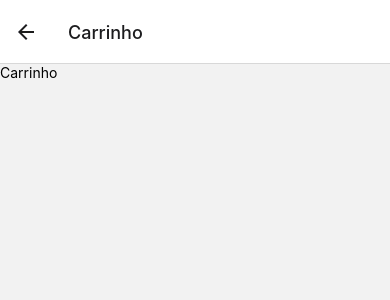
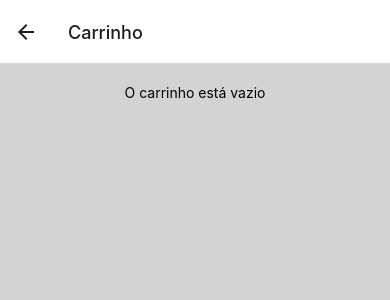
Before and after one commit to lppellin/rn-app-ecommerce, a React Native app: screen /Carrinho in a window 390 px wide. Shown: the top 300 px of the page. Built offline with nearby package versions, Linux system fonts and the light colour scheme.

Commit message:
update tela carrinho

```diff
--- /dev/null
+++ b/src/components/CarrinhoCard.tsx
@@ -0,0 +1,80 @@
+import { Image, StyleSheet, Text, TouchableOpacity, View } from "react-native";
+import { useCart } from "../context/CarrinhoContext";
+
+interface ProductCartProps {
+    nome: string;
+    foto: string;
+    preco: number;
+    quantidade: number;
+    id: number;
+}
+export default function ProductCart({ nome, foto, preco, quantidade, id }: ProductCartProps) {
+    const { aumentarQuantidade, diminuirQuantidade, removerDoCarrinho } = useCart();
+
+
+    return (
+        <View style={styles.container}>
+            <View style={[{ flexDirection: 'row', alignItems: 'center', marginTop: 10 }]}>
+                <Image
+                    source={{ uri: foto }}
+                    style={{ width: 110, height: 120, borderRadius: 15, marginRight: 15 }}
+                />
+                <View>
+
+                    <Text style={{ fontSize: 20 }}>{nome}</Text>
+                    <Text style={{ fontSize: 18, color: 'green' }}>R$ {preco.toFixed(2)}</Text>
+
+
+                    <View style={{ flexDirection: 'row', alignItems: 'center', }}>
+                        <Text
+                            style={{ fontSize: 16, marginRight: 5 }}
+                        >
+                            Quantidade:
+                        </Text>
+                        <TouchableOpacity
+                            onPress={() => diminuirQuantidade(id)}
+                            style={{ padding: 5, backgroundColor: 'gray', marginRight: 5, width: 30, borderRadius: 8 }}
+                        >
+                            <Text style={{ color: 'white', textAlign: 'center' }}>-</Text>
+                        </TouchableOpacity>
+
+                        <Text
+                            style={{ padding: 5, marginRight: 5, width: 30, textAlign: 'center' }}
+                        >
+                            {quantidade}
+                        </Text>
+
+                        <TouchableOpacity
+                            onPress={() => aumentarQuantidade(id)}
+                            style={{ padding: 5, backgroundColor: 'gray', marginRight: 5, width: 30, borderRadius: 8 }}
+                        >
+                            <Text style={{ color: 'white', textAlign: 'center' }}>+</Text>
+                        </TouchableOpacity>
+
+                    </View>
+
+                    <TouchableOpacity
+                        onPress={() => removerDoCarrinho(id)}
+                        style={{ padding: 5, backgroundColor: 'red', marginTop: 10, borderRadius: 5, alignSelf: 'flex-start', }}
+                    >
+                        <Text style={{ color: 'white', textAlign: 'center' }}>Remover</Text>
+                    </TouchableOpacity>
+
+                </View>
+
+            </View>
+
+        </View>
+
+    );
+}
+
+const styles = StyleSheet.create({
+    container: {
+        margin: 10,
+        padding: 10,
+        borderRadius: 15,
+        minWidth: '85%',
+        backgroundColor: 'white',
+    },
+})
--- a/src/screens/Carrinho.tsx
+++ b/src/screens/Carrinho.tsx
@@ -1,9 +1,38 @@
-import { Text, View } from "react-native";
+import { SafeAreaView, ScrollView, StatusBar, StyleSheet, Text } from "react-native";
+import { useCart } from "../context/CarrinhoContext";
+import ProductCart from "../components/CarrinhoCard";
 
 export default function Carrinho() {
+    const { carrinho } = useCart(); //  hook useCart para acessar o contexto
+
     return (
-        <View>
-            <Text>Carrinho</Text>
-        </View>
+        <SafeAreaView style={styles.container}>
+            <ScrollView>
+                {carrinho.length > 0 ? (
+                    carrinho.map(produto => (
+                        <ProductCart
+                            key={produto.id}
+                            id={produto.id}
+                            nome={produto.nome}
+                            foto={produto.foto}
+                            preco={produto.preco}
+                            quantidade={produto.quantidade}
+                        />
+                    ))
+                ) : (
+                    <Text style={{ textAlign: 'center', marginTop: 20 }}>O carrinho está vazio</Text>
+                )}
+            </ScrollView>
+        </SafeAreaView>
     );
 }
+
+const styles = StyleSheet.create({
+
+    container: {
+        flex: 1,
+        backgroundColor: 'lightgray',
+        alignItems: 'center',
+    },
+
+});
```
